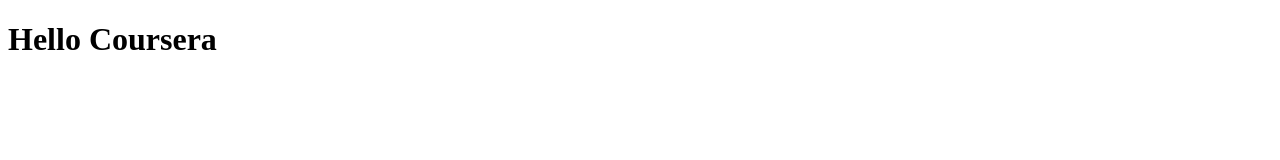
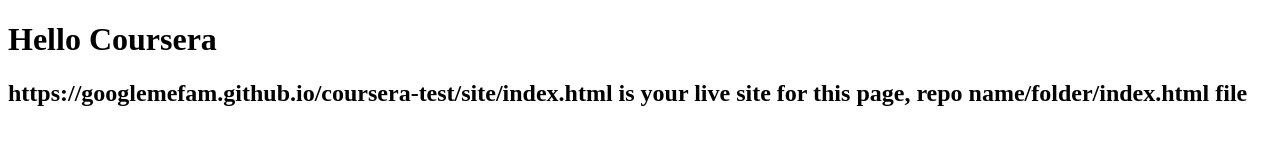
Before and after one commit to googlemefam/Coursera-test, a plain HTML site: page site/index.html in a window 1280 px wide. Drawn offline with Linux system fonts and the light colour scheme.

Commit message:
Update index.html

```diff
--- a/site/index.html
+++ b/site/index.html
@@ -5,5 +5,7 @@
 </head>
 <body>
 <h1>Hello Coursera</h1>
+<h2> https://googlemefam.github.io/coursera-test/site/index.html is your live site for this page, repo name/folder/index.html file
+	</h2>
 </body>
 </html>
```
